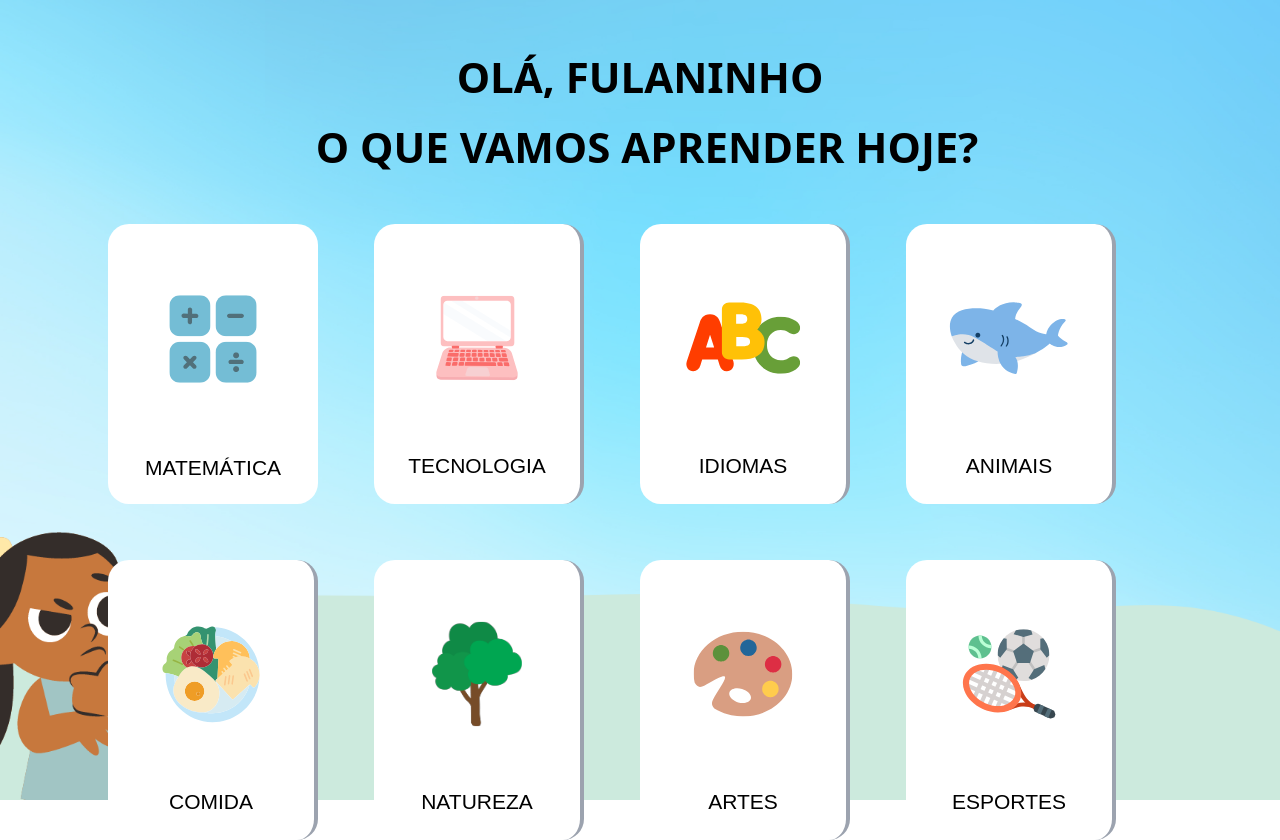
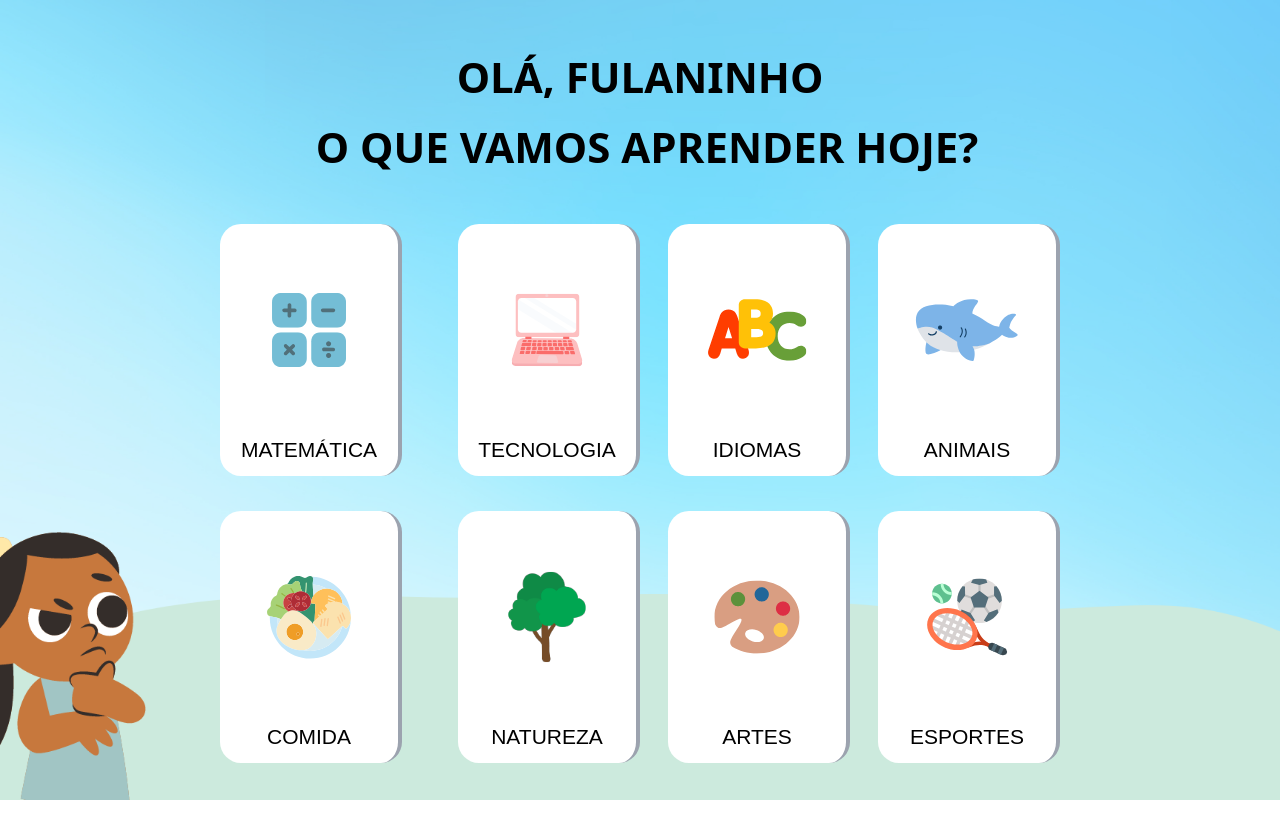
Before and after one commit to ardnaile/projeto-integrador-web, a React (Vite) app in the folder Front-end/: page /Home in a window 1280 px wide. After the commit the page ends 800 px from the top, so only its background shows below. Built offline with nearby package versions, Linux system fonts and the light colour scheme; a web font is replaced by a local one.

Commit message:
Correção tela Home

```diff
--- a/Front-end/src/rotas/Home.jsx
+++ b/Front-end/src/rotas/Home.jsx
@@ -3,7 +3,7 @@ import BackgroundLayout from '../background/VariosLayouts'
 
 export default function Home() {
   return (
-    <div className='w-screen mx-auto'>
+    <div className='w-screen  h-screen'>
       <BackgroundLayout backgroundImage={`url('./src/assets/img_fundo/fundo3.png')`}>
         <div className='grid justify-center items-center'>
             <div className='space-x-4 mb-16 mt-16 space-y-8'>
@@ -11,46 +11,42 @@ export default function Home() {
               <h2 className=' text-center font-extrabold text-5xl'>O QUE VAMOS APRENDER HOJE?</h2>
             </div>
 
-            <div className=' mx-auto  bg-transparent'>
-                <div className='grid grid-cols-4 '>
-
-                  <div className='sm:text-1xl  text-center w-60 h-80 font-text_ale text-2xl rounded-3xl bg-white border-r-6 border-r-gray-300 mr-16 mb-16'>
+            {/* 1 */}
+            <div className=''>
+                <div className='bg-transparent  grid grid-cols-4 justify-center items-center space-x-8'>
+                    <div className='sm:text-1xl text-center w-52 h-72  font-text_ale text-2xl rounded-3xl bg-white border-r-4 border-x-gray-400'>
                       <img className='w-full cursor-pointer  rounded-3xl mt-16 mb-16' src="src\assets\icones\8.svg" alt=""/>MATEMÁTICA
                     </div>
-
-                  <div className='sm:text-1xl text-center w-60 h-80 font-text_ale text-2xl rounded-3xl bg-white border-r-4 border-x-gray-400'>
+                    <div className='sm:text-1xl text-center w-52 h-72  font-text_ale text-2xl rounded-3xl bg-white border-r-4 border-x-gray-400'>
                       <img className='w-full cursor-pointer  rounded-3xl mt-16 mb-16' src="src\assets\icones\1.svg" alt=""/>TECNOLOGIA
                     </div>
-
-                  <div className='sm:text-1xl text-center w-60 h-80 font-text_ale text-2xl rounded-3xl bg-white border-r-4 border-x-gray-400'>
+                    <div className='sm:text-1xl text-center w-52 h-72  font-text_ale text-2xl rounded-3xl bg-white border-r-4 border-x-gray-400'>
                       <img className='w-full cursor-pointer  rounded-3xl mt-16 mb-16' src="src\assets\icones\2.svg" alt=""/>IDIOMAS
-
+                    </div>
+                    <div className='sm:text-1xl text-center font-text_ale w-52 h-72  text-2xl rounded-3xl bg-white border-r-4 border-x-gray-400'>
+                      <img className='w-full cursor-pointer  rounded-3xl mt-16 mb-16 ' src="src\assets\icones\3.svg" alt=""/>ANIMAIS
+                    </div>
+                </div>
             </div>
 
-                  <div className='sm:text-1xl text-center font-text_ale w-60 h-80 text-2xl rounded-3xl bg-white border-r-4 border-x-gray-400'>
-                    <img className='w-full cursor-pointer  rounded-3xl mt-16 mb-16 ' src="src\assets\icones\3.svg" alt=""/>ANIMAIS
+            {/* 2 */}
+            <div className=''>
+              <div className='bg-transparent  grid grid-cols-4 justify-center items-center mt-10 space-x-8'>
+                  <div className='sm:text-1xl text-center w-52 h-72  font-text_ale text-2xl rounded-3xl bg-white border-r-4 border-x-gray-400'>
+                    <img className='w-full cursor-pointer  rounded-3xl mt-16 mb-16' src="src\assets\icones\4.svg" alt=""/>COMIDA
                   </div>
 
-                  <div className='sm:text-1xl text-center w-60 h-80 font-text_ale text-2xl rounded-3xl bg-white border-r-4 border-x-gray-400'>
-                    <img className='w-full cursor-pointer  rounded-3xl mt-16 mb-16' src="src\assets\icones\4.svg" alt=""/>COMIDA
-
+                  <div className='sm:text-1xl text-center w-52 h-72  font-text_ale text-2xl rounded-3xl bg-white border-r-4 border-x-gray-400'>
+                    <img className='w-full cursor-pointer  rounded-3xl mt-16 mb-16' src="src\assets\icones\5.svg" alt=""/>NATUREZA
                   </div>
 
-                  <div className='sm:text-1xl text-center w-60 h-80 font-text_ale text-2xl rounded-3xl bg-white border-r-4 border-x-gray-400'>
-                    <img className='w-full cursor-pointer  rounded-3xl mt-16 mb-16' src="src\assets\icones\5.svg" alt=""/>NATUREZA
-
+                  <div className='sm:text-1xl text-center w-52 h-72  font-text_ale text-2xl rounded-3xl bg-white border-r-4 border-x-gray-400'>
+                    <img className='w-full cursor-pointer  rounded-3xl mt-16 mb-16' src="src\assets\icones\6.svg" alt=""/>ARTES
                   </div>
 
-                  <div className='sm:text-1xl text-center w-60 h-80 font-text_ale text-2xl rounded-3xl bg-white border-r-4 border-x-gray-400'>
-                    <img className='w-full cursor-pointer  rounded-3xl mt-16 mb-16' src="src\assets\icones\6.svg" alt=""/>ARTES
-
+                  <div className='sm:text-1xl text-center w-52 h-72 font-text_ale text-2xl rounded-3xl bg-white border-r-4 border-x-gray-400'>
+                    <img className='w-full cursor-pointer  rounded-3xl mt-16 mb-16' src="src\assets\icones\7.svg" alt=""/>ESPORTES
                   </div>
-
-                  <div className='sm:text-1xl text-center w-60 h-80 font-text_ale text-2xl rounded-3xl bg-white border-r-4 border-x-gray-400'>
-                    <img className='w-full cursor-pointer  rounded-3xl mt-16 mb-16' src="src\assets\icones\7.svg" alt=""/>ESPORTES
-
-                  </div>
-
               </div>
             </div>
         </div>
```
Lines whose indentation alone changed are shown as unchanged.
